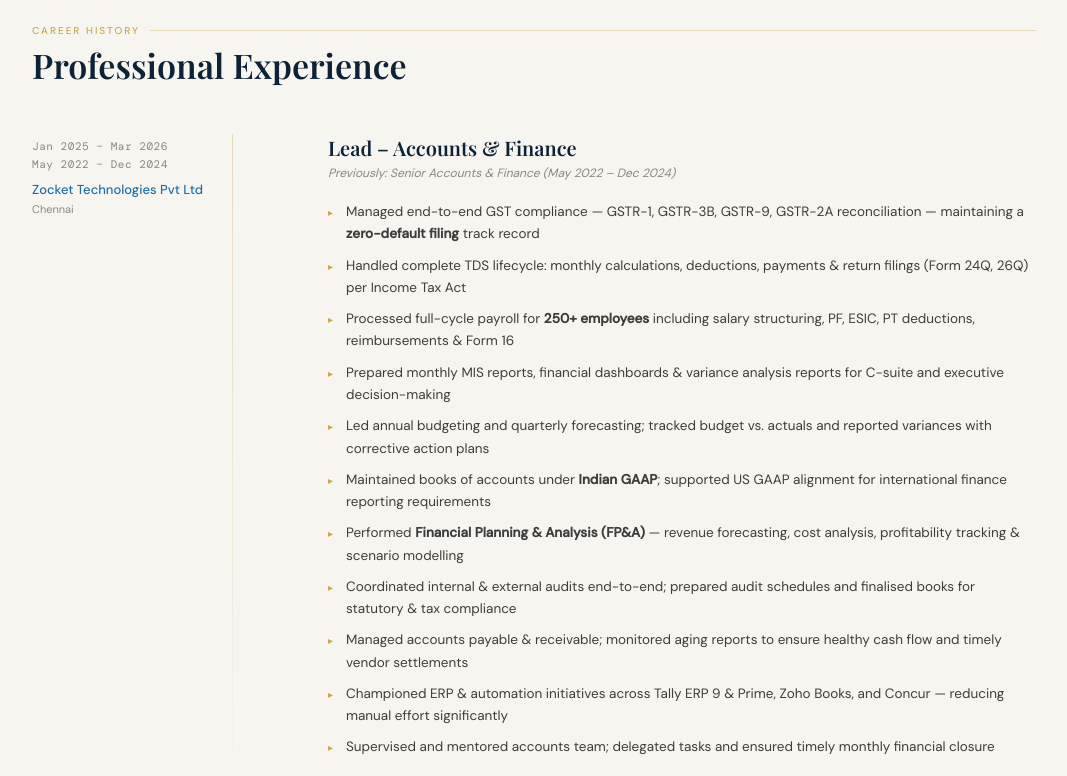
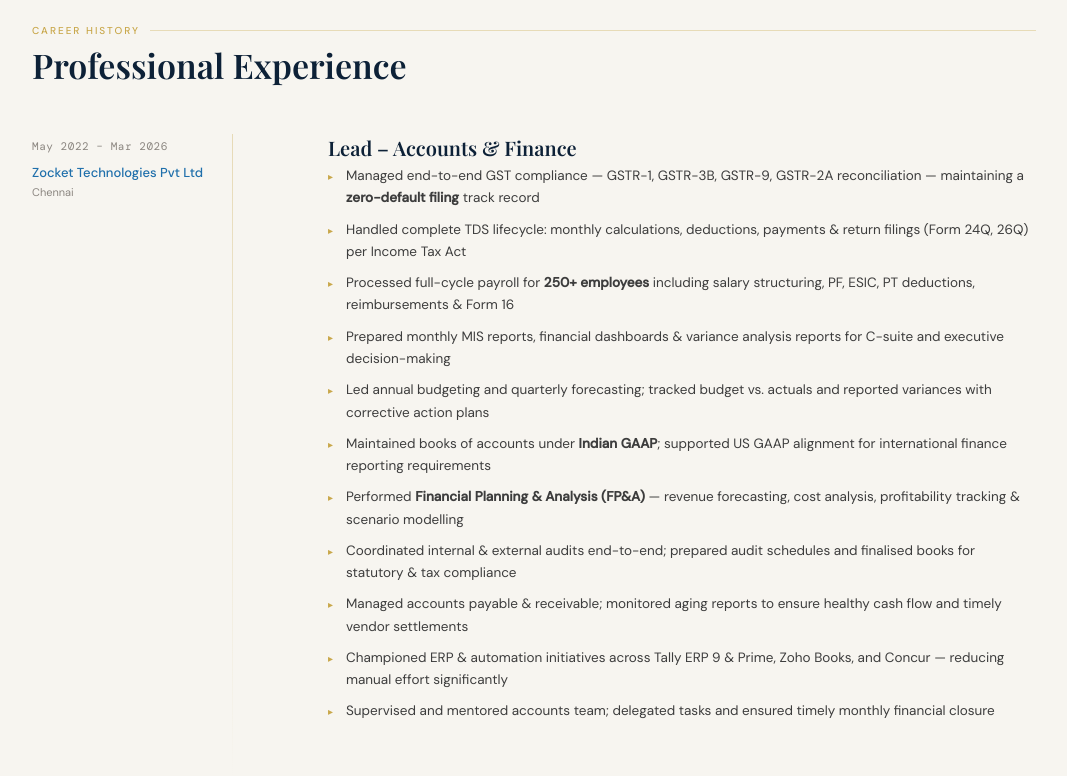
Before and after one commit to Haricruise/hariprashanth-portfolio, a plain HTML site: page index.html in a window 1280 px wide. Shown: the part 1400-2176 px from the top of the page, without its empty margins (106-1173 px from the left). Drawn offline with nearby package versions, Linux system fonts and the light colour scheme.

Commit message:
Update index.html

```diff
--- a/index.html
+++ b/index.html
@@ -283,13 +283,13 @@
 
     <div class="exp-item reveal">
       <div class="exp-left">
-        <div class="exp-period">Jan 2025 &ndash; Mar 2026<br>May 2022 &ndash; Dec 2024</div>
+        <div class="exp-period">May 2022 &ndash; Mar 2026</div>
         <div class="exp-company">Zocket Technologies Pvt Ltd</div>
         <div class="exp-loc">Chennai</div>
       </div>
       <div class="exp-right">
         <div class="exp-role">Lead &ndash; Accounts &amp; Finance</div>
-        <div class="exp-sub">Previously: Senior Accounts &amp; Finance (May 2022 &ndash; Dec 2024)</div>
+
         <ul class="exp-bullets">
           <li>Managed end-to-end GST compliance &mdash; GSTR-1, GSTR-3B, GSTR-9, GSTR-2A reconciliation &mdash; maintaining a <strong>zero-default filing</strong> track record</li>
           <li>Handled complete TDS lifecycle: monthly calculations, deductions, payments &amp; return filings (Form 24Q, 26Q) per Income Tax Act</li>
```
